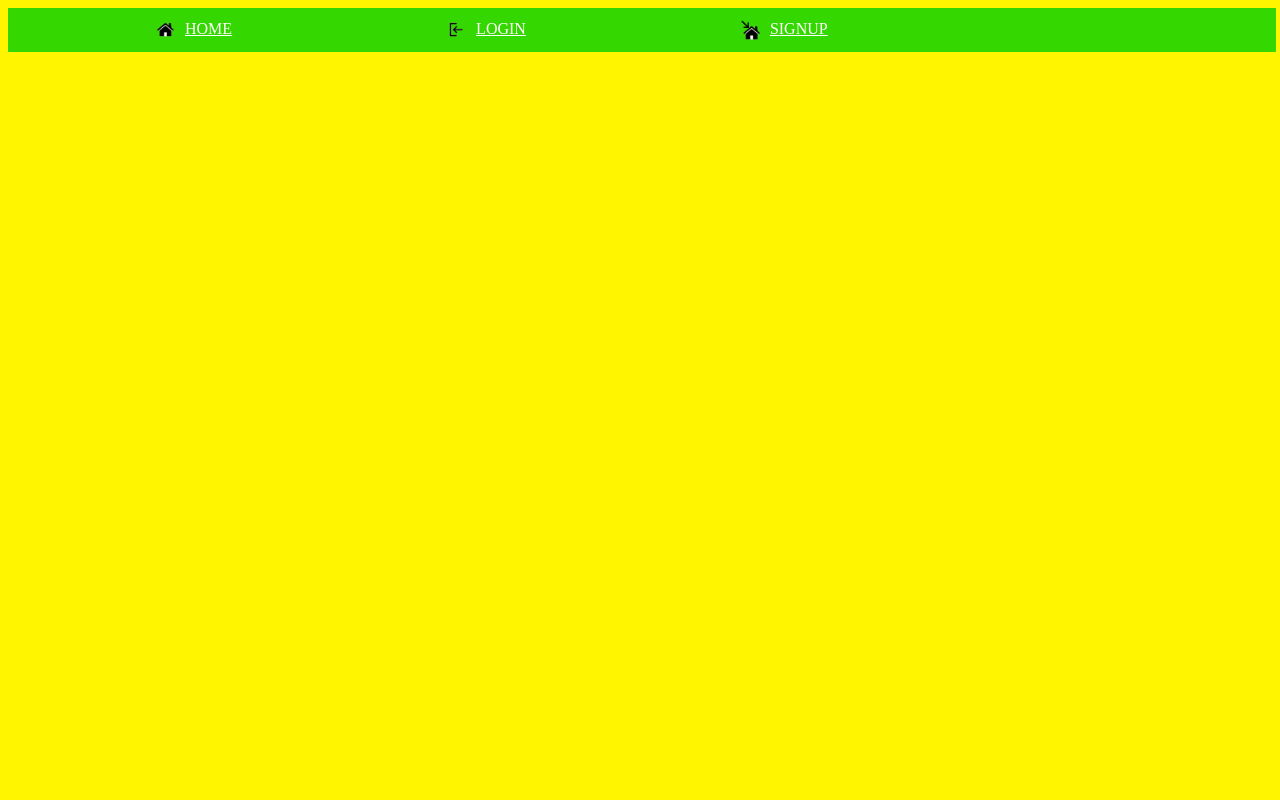
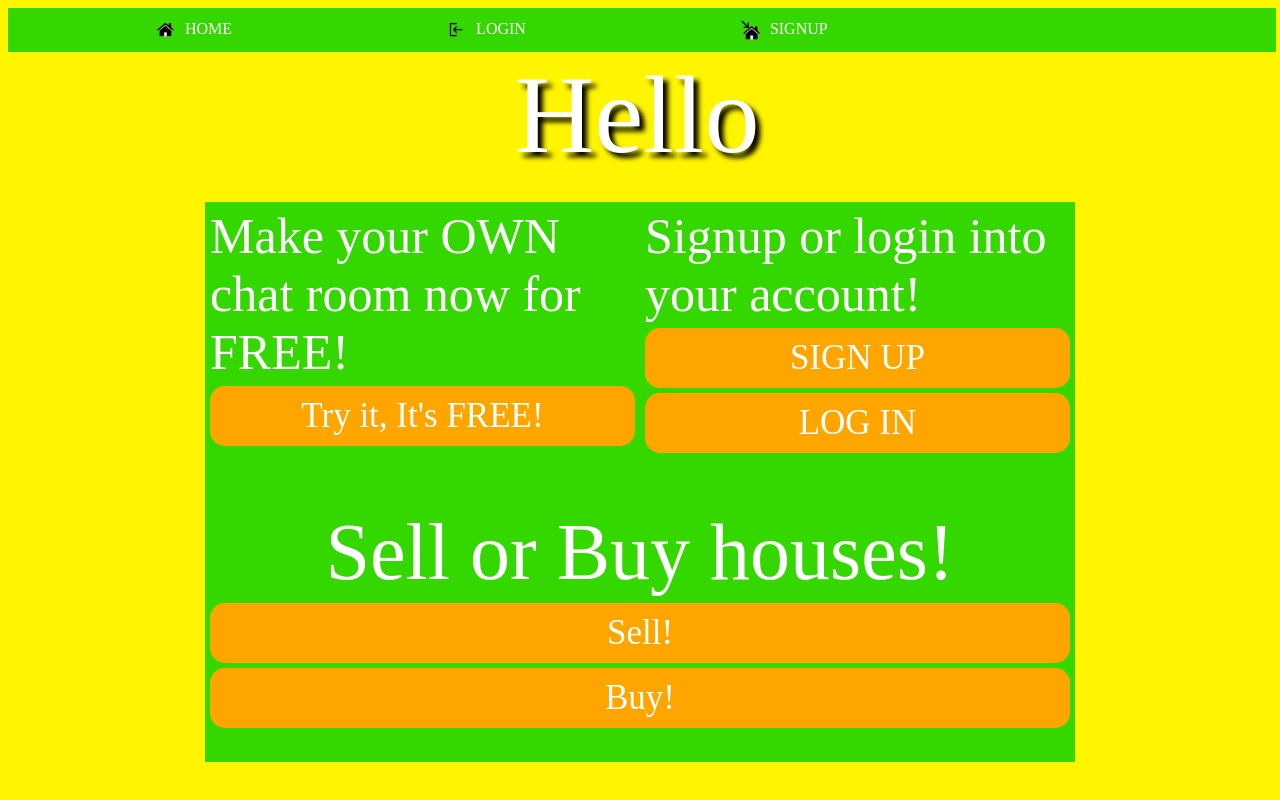
Before and after one commit to VetrovDmitry/super-umbrella, a Flask app: page /index in a window 1280 px wide. Run offline with Flask 2, Linux system fonts and the light colour scheme.

Commit message:
lesson landing

```diff
--- a/app/static/styles/first.css
+++ b/app/static/styles/first.css
@@ -1,3 +1,6 @@
+* {
+    text-decoration: none;
+}
 div.container {
     margin-top: 230px;
     display: block;
@@ -299,7 +302,7 @@ a.danger_button {
     width: 100%;
     height: 100%;
     background: #FF3900;
-    margin-lef: auto;
+    margin-left: auto;
     margin-right: auto;
 
 
@@ -355,3 +358,78 @@ img.very_small_icon {
     height: 20px;
     width: 20px;
 }
+
+div.hello_holder{
+    width: 250px;
+    height: 150px;
+    background: transparent;
+    margin-left: auto;
+    margin-right: auto;
+    font-size: 110px;
+    font-family: "DokChampa";
+    color: white;
+}
+
+.text_shadowed {
+    text-shadow: 5px 5px 5px black;
+}
+
+div.central_banner {
+    width: 860px;
+    height: 550px;
+    background: #34D800;
+    margin-left: auto;
+    margin-right: auto;
+    padding: 5px;
+    font-family: "DokChampa"
+}
+
+div.left_side {
+    float: left;
+    width: 425px;
+    min-height: 300px;
+    background: transparent;
+    font-size: 50px;
+    color: white;
+}
+
+div.right_side {
+    float: right;
+    width: 425px;
+    min-height: 300px;
+    background: transparent;
+    font-size: 50px;
+    color: white;
+}
+
+a.big_button {
+    margin-top: 5px;
+    margin-bottom: 5px;
+    display: block;
+    font-size: 35px;
+    color: white;
+    background: orange;
+    border-radius: 15px;
+    padding: 10px;
+    text-align: center;
+    transition: .7s;
+
+}
+
+a.big_button:hover {
+    background: #FFCA45;
+}
+
+a.big_button:active {
+    background: white;
+}
+
+div.bottom_part {
+    float: left;
+    background: transparent;
+    width: 100%;
+    height: 255px;
+    font-size: 80px;
+    color: white;
+    text-align: center;
+}
--- a/app/templates/base.html
+++ b/app/templates/base.html
@@ -10,7 +10,7 @@
     <header>
         <nav>
             <ul>
-                <li><a class="nav_button" href="">
+                <li><a class="nav_button" href="{{ url_for('main.index') }}">
                     <img class="very_small_icon" src="../static/images/home_icon.png" alt="home">
                     Home
                 </a></li>
--- a/app/templates/main/index.html
+++ b/app/templates/main/index.html
@@ -3,6 +3,35 @@
 
 {% block content %}
 <section>
-
+    <div class="hello_holder text_shadowed">
+        Hello
+    </div>
+    <div class="central_banner">
+        <div class="left_side">
+            Make your OWN chat
+            room now for FREE!
+            <a class="big_button" href="{{ url_for('chat.create_room') }}">
+                Try it, It's FREE!
+            </a>
+        </div>
+        <div class="right_side">
+            Signup or login into your account!
+            <a class="big_button" href="{{  url_for('auth.signup')  }}">
+                SIGN UP
+            </a>
+            <a class="big_button" href="{{  url_for('auth.login')  }}">
+                LOG IN
+            </a>
+        </div>
+        <div class="bottom_part">
+            Sell or Buy houses!
+            <a class="big_button" href="">
+                Sell!
+            </a>
+            <a class="big_button" href="">
+                Buy!
+            </a>
+        </div>
+    </div>
 </section>
 {% endblock %}
```
Also changed, not shown: app/market/forms.py (added, +20 -0 lines), app/market/models.py (added, +37 -0 lines), app/market/controllers.py (added).
